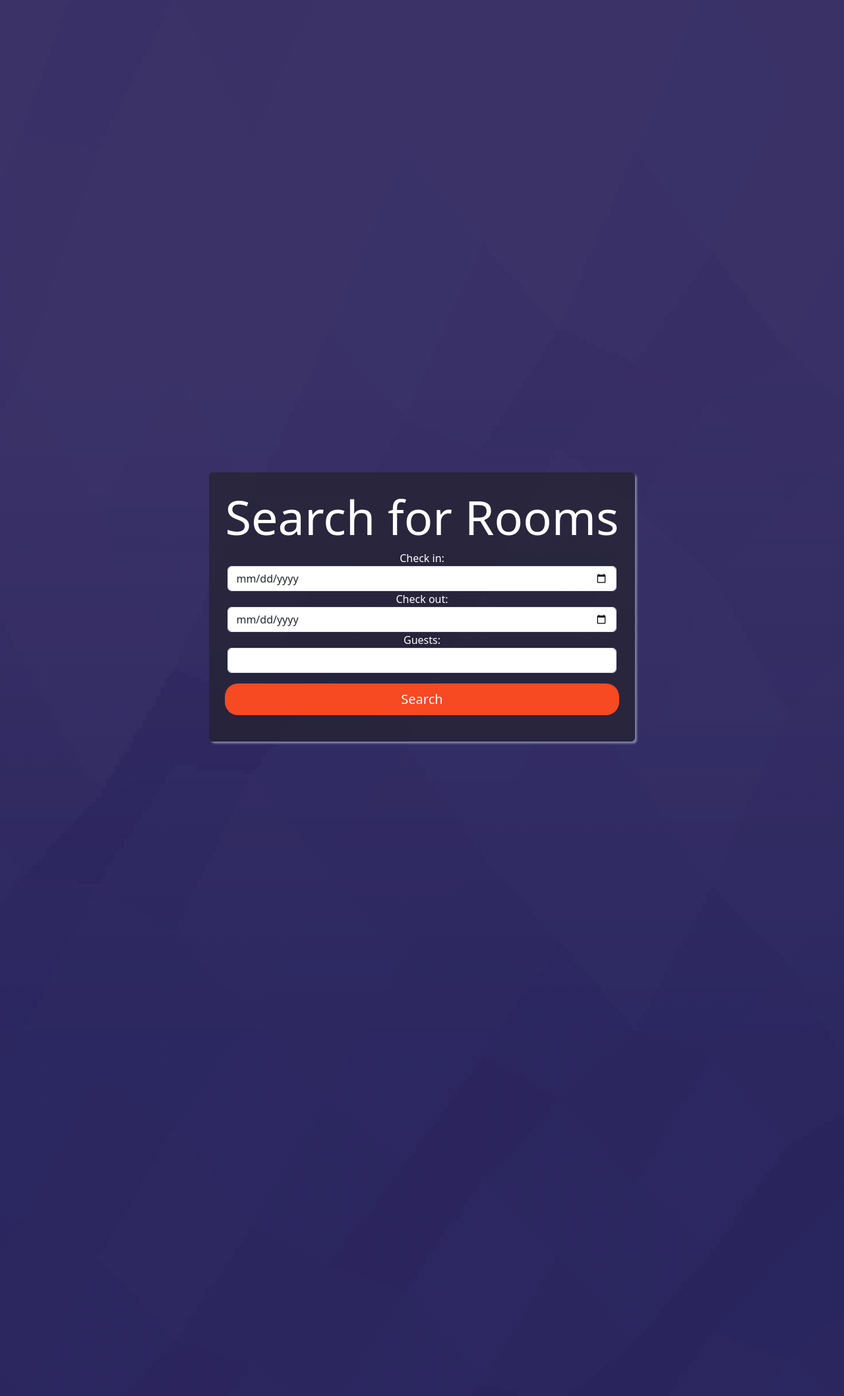
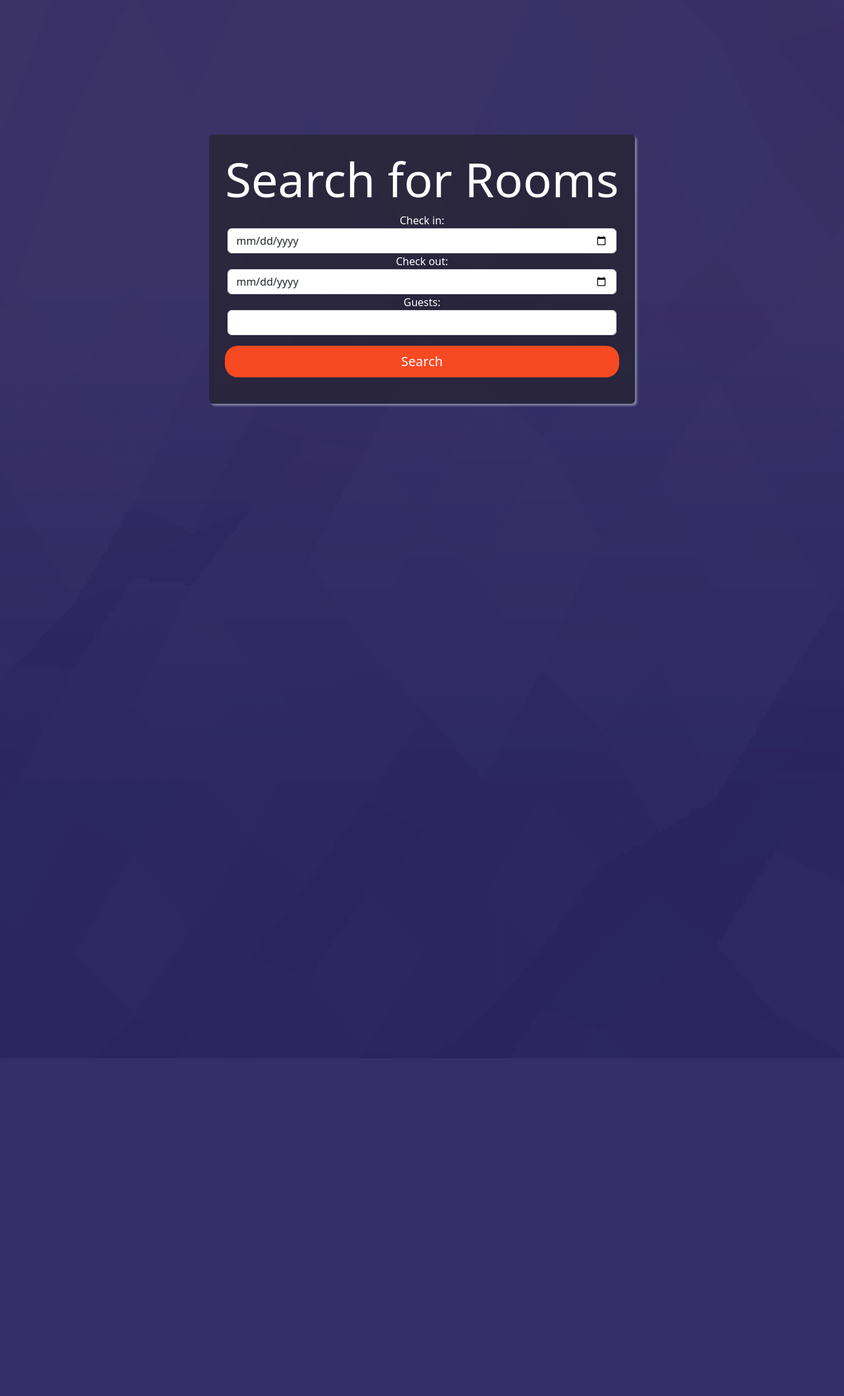
Before and after one commit to Hariharan-mk-14/Hotelproject, a Django app: page /rooms/ in a window 1280 px wide. Shown: the part 68-2184 px from the top of the page at 66% size. After the commit the page ends 1666 px from the top, so only its background shows below. Run offline with Django 5.2, Linux system fonts and the light colour scheme.

Commit message:
Update rooms.html

```diff
--- a/hotelapp/templates/rooms.html
+++ b/hotelapp/templates/rooms.html
@@ -9,8 +9,8 @@ background-size:cover;
 background-repeat: no-repeat;
 color: white;
 
-padding-bottom: 10%;
-padding-top: 50%;
+padding-bottom: 50%;
+padding-top: 10%;
 }
 @media (min-width: 600px) {
   .form-div{padding-bottom: 70%;}
```
